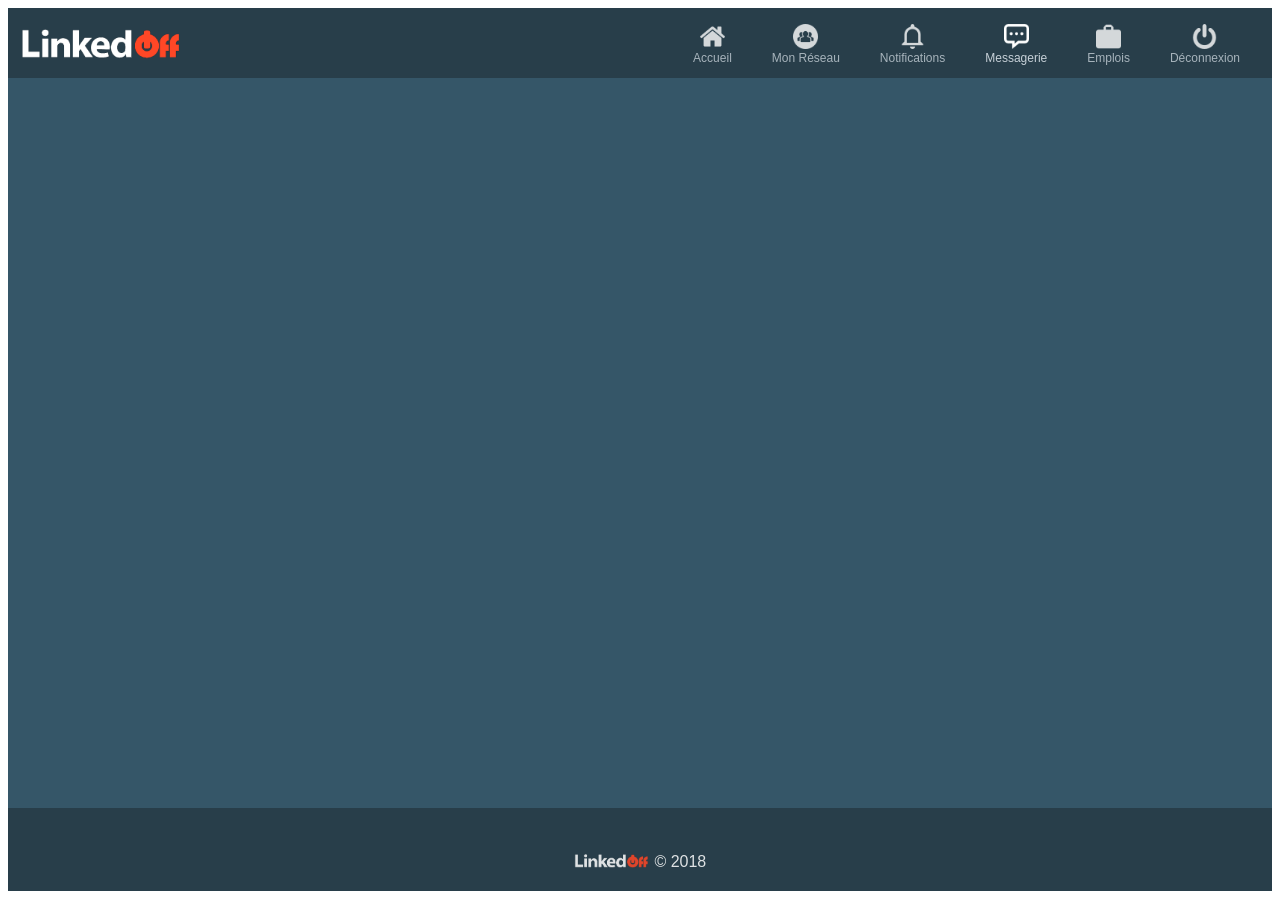
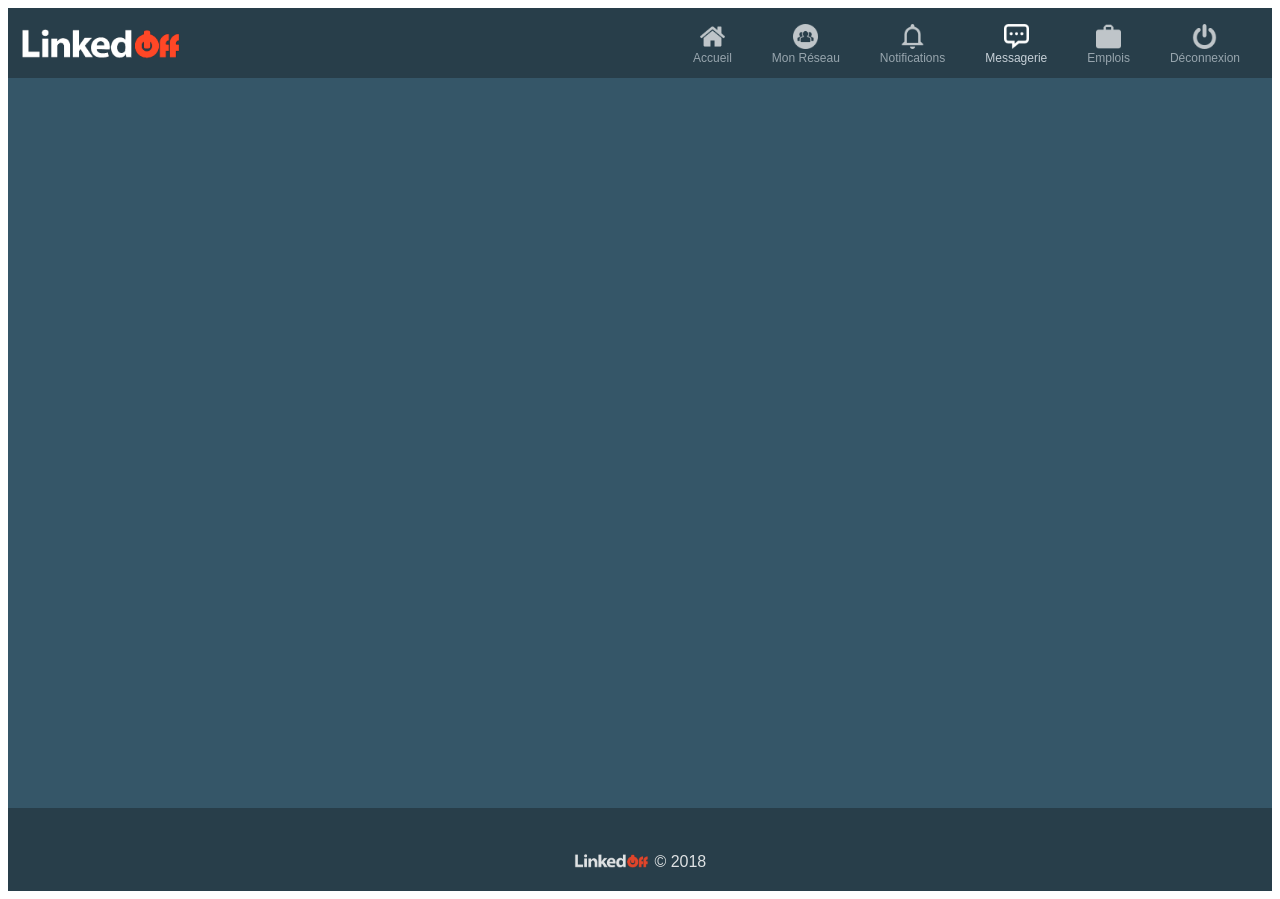
Before and after one commit to RiccardiLd/ProjetPiscine, a PHP site: page /messages.html in a window 1280 px wide. Run offline with PHP 8.4, Linux system fonts and the light colour scheme.

Commit message:
Rendre plus évident le changement d'opacité du menu

```diff
--- a/frontend/main.css
+++ b/frontend/main.css
@@ -86,7 +86,7 @@ body {font-family: Arial, Helvetica, sans-serif;}
     text-align: center;
     text-decoration:none;
     height: 100%;
-    opacity: 0.8;
+    opacity: 0.7;
     line-height: 12px;
     position: relative;
     display: block;
```
